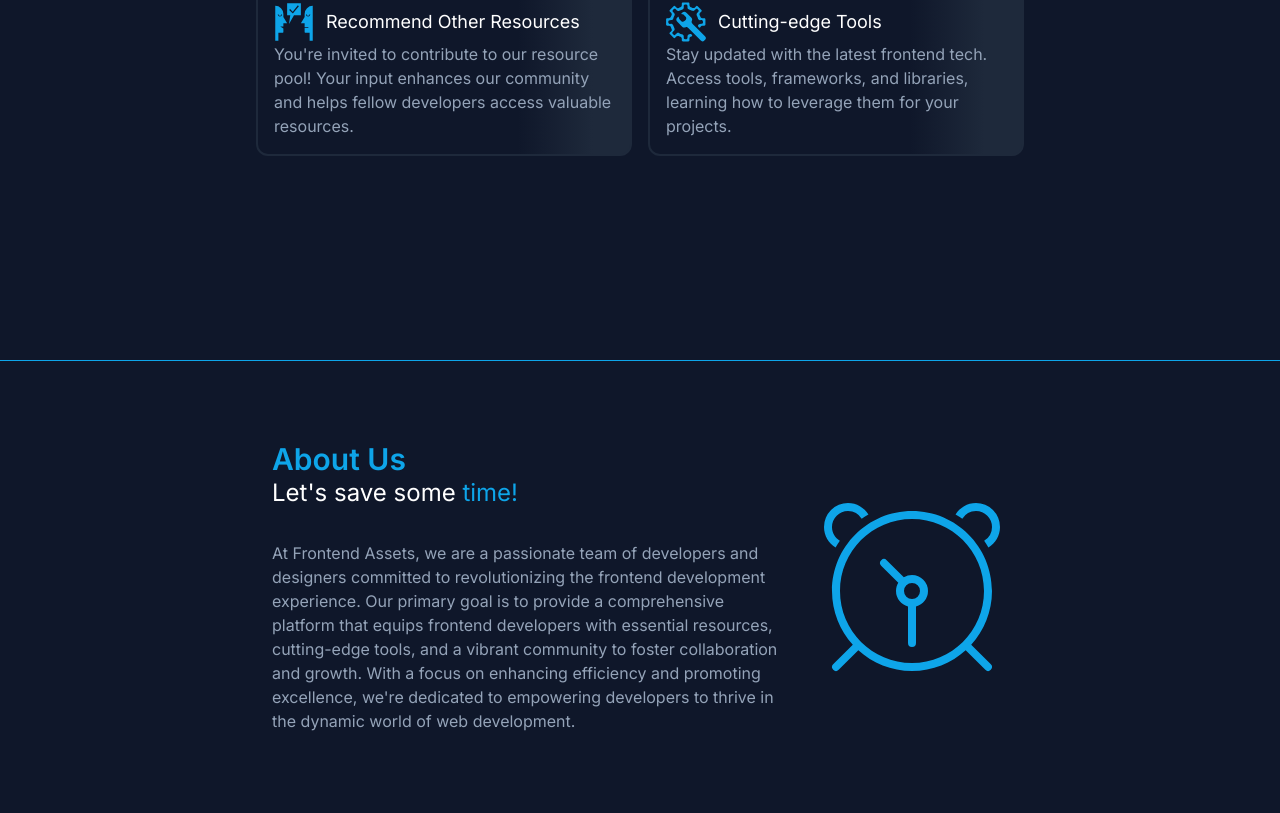
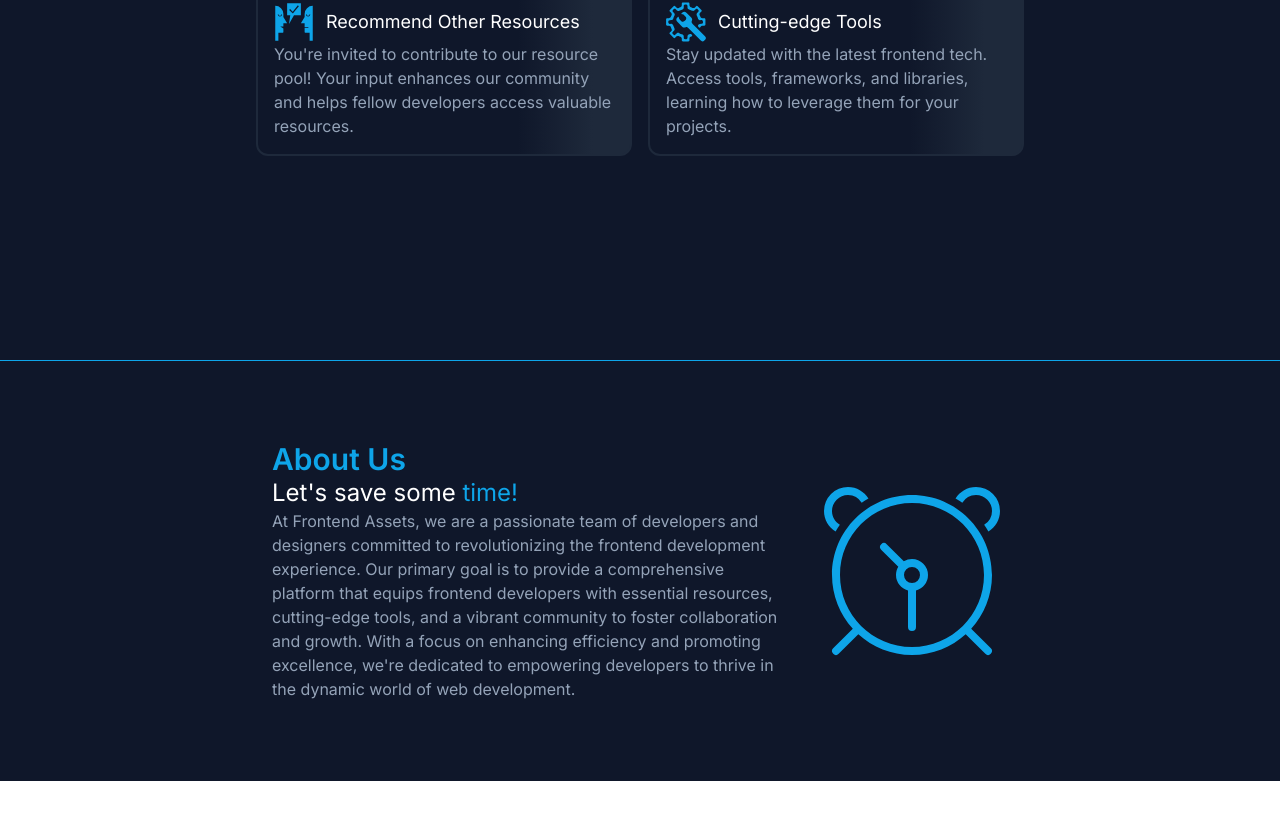
Before and after one commit to dustinsoos/frontend-assets, a Next.js app: page / in a window 1280 px wide. Shown: the part 1241-2054 px from the top of the page. After the commit the page ends 2022 px from the top, so only its background shows below. Built offline with nearby package versions, Linux system fonts and the light colour scheme.

Commit message:
Margin fix about-us

```diff
--- a/app/components/About.jsx
+++ b/app/components/About.jsx
@@ -16,7 +16,7 @@ export default function About() {
               className=" animate-pulse w-12 lg:hidden block "
             />
           </div>
-          <h4 className="pb-8 mb-8 md:mb-0 text-white text-2xl">
+          <h4 className="mb-8 md:mb-0 text-white text-2xl">
             Let's save some <span className="text-sky-500">time!</span>
           </h4>
 
```
